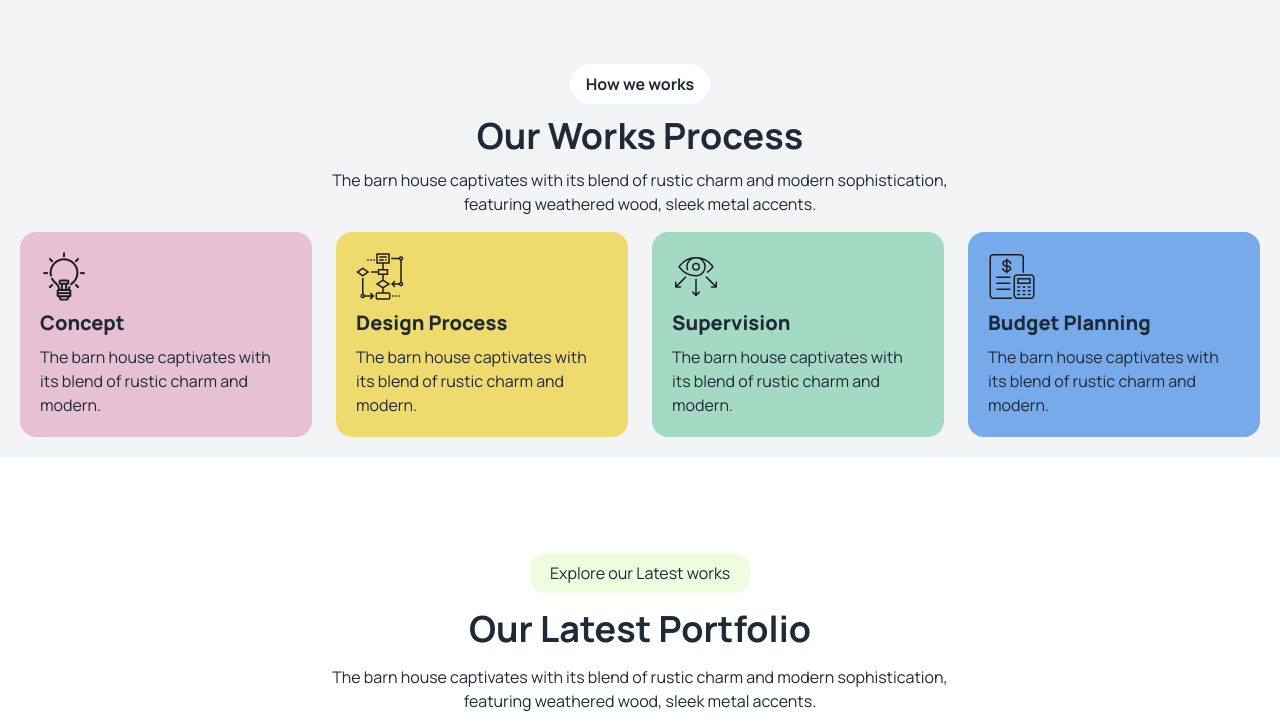
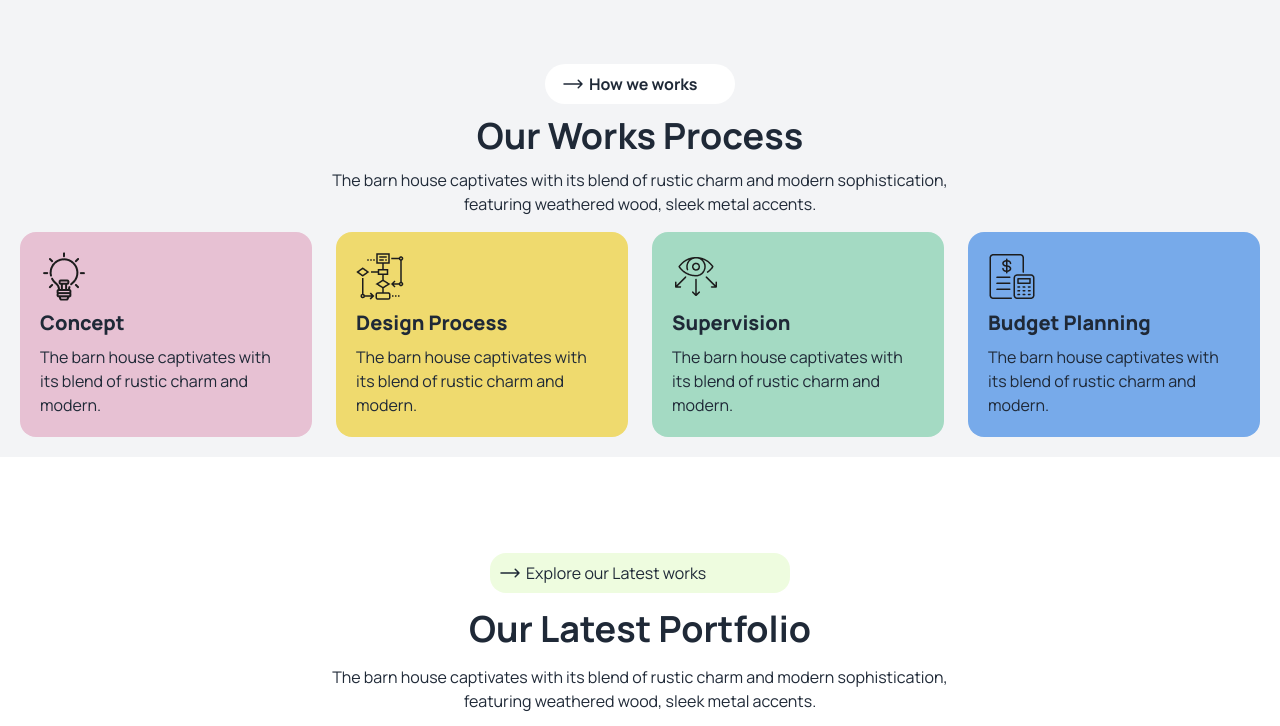
Before and after one commit to paulankitapaul/Assignment-03, a plain HTML site: page index.html in a window 1280 px wide. Shown: the part 1371-2097 px from the top of the page. Drawn offline with nearby package versions, Linux system fonts and the light colour scheme.

Commit message:
full  done

```diff
--- a/index.html
+++ b/index.html
@@ -180,9 +180,12 @@
       <div class="max-w-screen-xl mx-auto p-5 space-y-4 ">
         <div class="text-center space-y-3 ">
 
-          <button class="bg-white  font-bold py-2 px-4 rounded-3xl">
+          <p class="bg-white  font-bold py-2 px-4 rounded-3xl flex gap-1  w-[190px] mx-auto"> <svg xmlns="http://www.w3.org/2000/svg" fill="none" viewBox="0 0 24 24" stroke-width="1.5" stroke="currentColor" class="size-6">
+            <path stroke-linecap="round" stroke-linejoin="round" d="M17.25 8.25 21 12m0 0-3.75 3.75M21 12H3" />
+          </svg>
+
             How we works
-          </button>
+        </p>
           <h2 class="text-4xl font-bold ">Our Works Process</h2>
           <p>The barn house captivates with its blend of rustic charm and modern sophistication,<br>
             featuring weathered wood, sleek metal accents.</p>
@@ -234,7 +237,10 @@
     <!-- proftpolio -->
     <section>
       <div class="max-w-screen-xl mx-auto space-y-4 py-24 p-4">
-          <p class="bg-[#ABEF5F33] w-[220px] rounded-2xl mx-auto p-2 text-center">Explore our Latest works</p>
+          <p class="bg-[#ABEF5F33] w-[300px] rounded-2xl mx-auto p-2 text-center flex gap-1"> <svg xmlns="http://www.w3.org/2000/svg" fill="none" viewBox="0 0 24 24" stroke-width="1.5" stroke="currentColor" class="size-6">
+            <path stroke-linecap="round" stroke-linejoin="round" d="M17.25 8.25 21 12m0 0-3.75 3.75M21 12H3" />
+          </svg> Explore our Latest works</p>
+
           <h4 class="font-bold text-4xl text-center">Our Latest Portfolio</h4>
           <p class="text-center">The barn house captivates with its blend of rustic charm and modern sophistication, <br> featuring
               weathered wood, sleek metal accents.</p>
@@ -300,7 +306,10 @@
     <section class="bg-[url('assets/bg.jpg')] lg:py-24 p-6 my-3 ">
       <div class="max-w-screen-xl mx-auto p-5 space-y-4 text-center ">
         <div class="text-center space-y-3 ">
-          <button class="bg-[#ABEF5F33]  font-bold py-2 px-4 rounded-3xl">
+          <button class="bg-[#ABEF5F33]  font-bold py-2 px-4 rounded-3xl flex mx-auto"> <svg xmlns="http://www.w3.org/2000/svg" fill="none" viewBox="0 0 24 24" stroke-width="1.5" stroke="currentColor" class="size-6">
+            <path stroke-linecap="round" stroke-linejoin="round" d="M13.5 4.5 21 12m0 0-7.5 7.5M21 12H3" />
+          </svg>
+
             Let’s Connect
           </button>
           <h2 class="text-4xl font-bold ">Let’s Discuss Next Project</h2>
```
